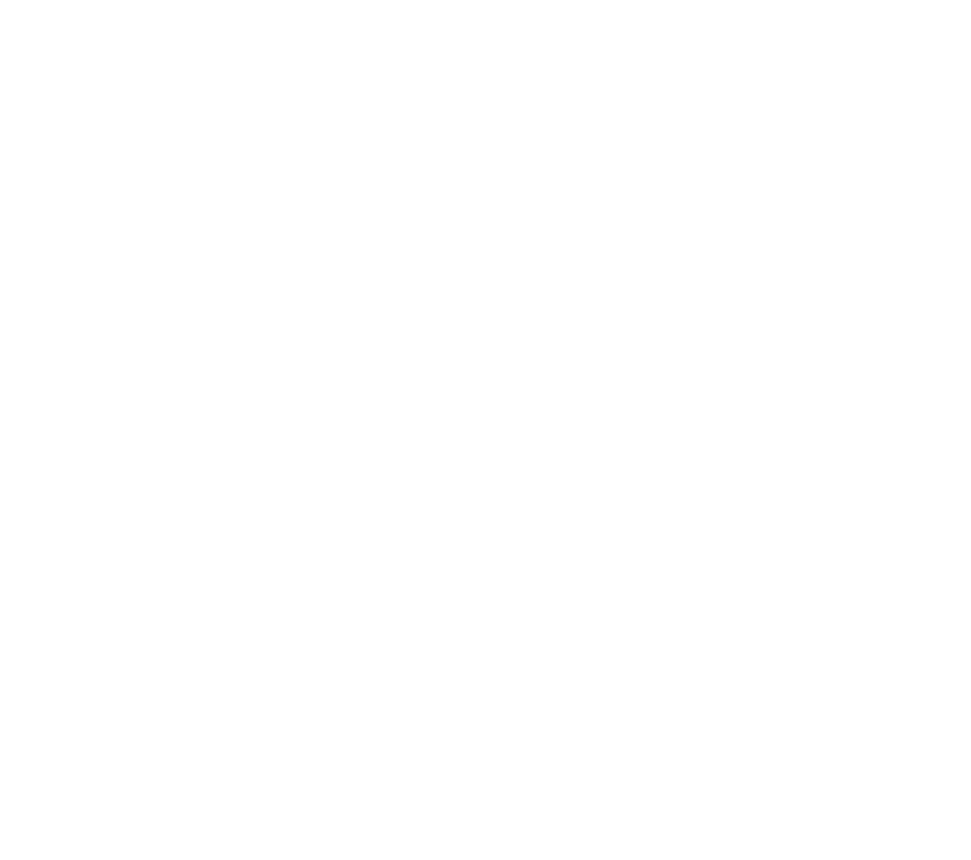
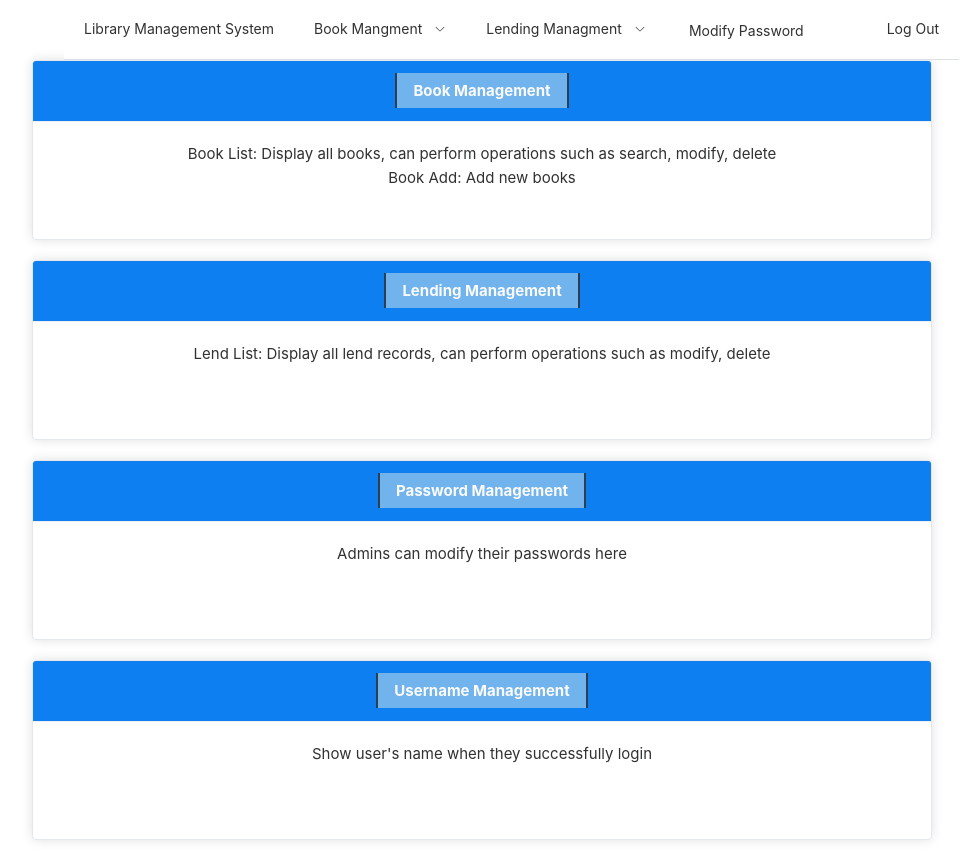
Before and after one commit to Wtuniverse/Lib-management, a Vue app in the folder lib-management/: page /admin/introduce in a window 1280 px wide. Before the commit this address had no page. Shown: the whole page, without its empty margins (0-971 px from the left). Before the commit the page ends 800 px from the top, so only its background shows below. Built offline with nearby package versions, Linux system fonts and the light colour scheme.

Commit message:
增加introduce页面

```diff
--- /dev/null
+++ b/lib-management/src/components/admin/admins_introduce.vue
@@ -0,0 +1,121 @@
+<template>
+  <div>
+    <!-- 主体内容 -->
+    <el-row>
+      <el-col :span="24">
+        <el-row>
+          <el-col :span="24">
+            <el-card class="card">
+              <template #header>
+                <span class="card-title">Book Management</span>
+              </template>
+              <div class="text item">
+                <p>Book List: Display all books, can perform operations such as search, modify, delete</p>
+                <p>Book Add: Add new books</p>
+              </div>
+            </el-card>
+          </el-col>
+          <el-col :span="24">
+            <el-card class="card">
+              <template #header>
+                <span class="card-title">Lending Management</span>
+              </template>
+              <div class="text item">
+                <p>Lend List: Display all lend records, can perform operations such as modify, delete</p>
+              </div>
+            </el-card>
+          </el-col>
+        </el-row>
+        <el-row>
+          <el-col :span="24">
+            <el-card class="card">
+              <template #header>
+                <span class="card-title">Password Management</span>
+              </template>
+              <div class="text item">
+                <p>Admins can modify their passwords here</p>
+              </div>
+            </el-card>
+          </el-col>
+          <el-col :span="24">
+            <el-card class="card">
+              <template #header>
+                <span class="card-title">Username Management</span>
+              </template>
+              <div class="text item">
+                <p>Show user's name when they successfully login</p>
+              </div>
+            </el-card>
+          </el-col>
+        </el-row>
+      </el-col>
+    </el-row>
+  </div>
+</template>
+
+  <script lang="ts" setup>
+  import { ref, onMounted } from 'vue'
+  import { RouterLink } from 'vue-router'
+  import { useRouter } from 'vue-router'
+
+  const activeIndex = ref('1')
+  const router = useRouter()
+  const showUsernameDialog = ref(false)
+  const admin = ref({ username: '' }) // 示例用户名，实际应用中应从状态管理或 API 获取
+
+  const handleSelect = (key: string, keyPath: string[]) => {
+    console.log(key, keyPath)
+  }
+
+  const handleLogout = () => {
+    // 清除用户状态，例如 tokens，localStorage，sessionStorage 等
+    // 这里是示例代码，具体取决于你的实现
+    localStorage.removeItem('user')
+
+    // 重定向到登录页面
+    router.push({ name: 'index' }) // 使用路由的名称进行重定向
+  }
+
+  // 在组件挂载时从 localStorage 获取用户信息
+  onMounted(() => {
+    const user = localStorage.getItem('user')
+    if (user) {
+      admin.value = JSON.parse(user)
+    }
+    console.log(admin)
+  })
+  </script>
+
+  <style>
+  .card-title {
+    color: #fbfbfc; /* 文字颜色为白色 */
+    background-color: rgb(113, 179, 237); /* 背景颜色为蓝色 */
+    font-weight: bold;
+    border-left: 2px solid #2c3e50; /* 左边框 */
+    border-right: 2px solid #2c3e50; /* 右边框 */
+    padding: 8px 16px;
+  }
+
+  .card {
+    width: 75%; /* 宽度为100% */
+    height: 180px; /* 固定高度 */
+    margin-bottom: 20px; /* 间距 */
+  }
+
+  .el-card__header {
+    background-color: #0d7ff0; /* 背景颜色 */
+    border-bottom: 1px solid #ebeef5; /* 底部边框 */
+  }
+
+  .el-card__body {
+    padding: 20px;
+  }
+
+  .text {
+    text-align: center;
+  }
+
+  .item {
+    margin-bottom: 10px;
+  }
+  </style>
--- a/lib-management/src/router/index.ts
+++ b/lib-management/src/router/index.ts
@@ -45,6 +45,10 @@
     {
       path:'bookadd',
       component: () => import('../components/admin/admins_books_add.vue')
+    },
+    {
+      path:'introduce',
+      component: () => import('../components/admin/admins_introduce.vue')
     }
   ]
     },
```
